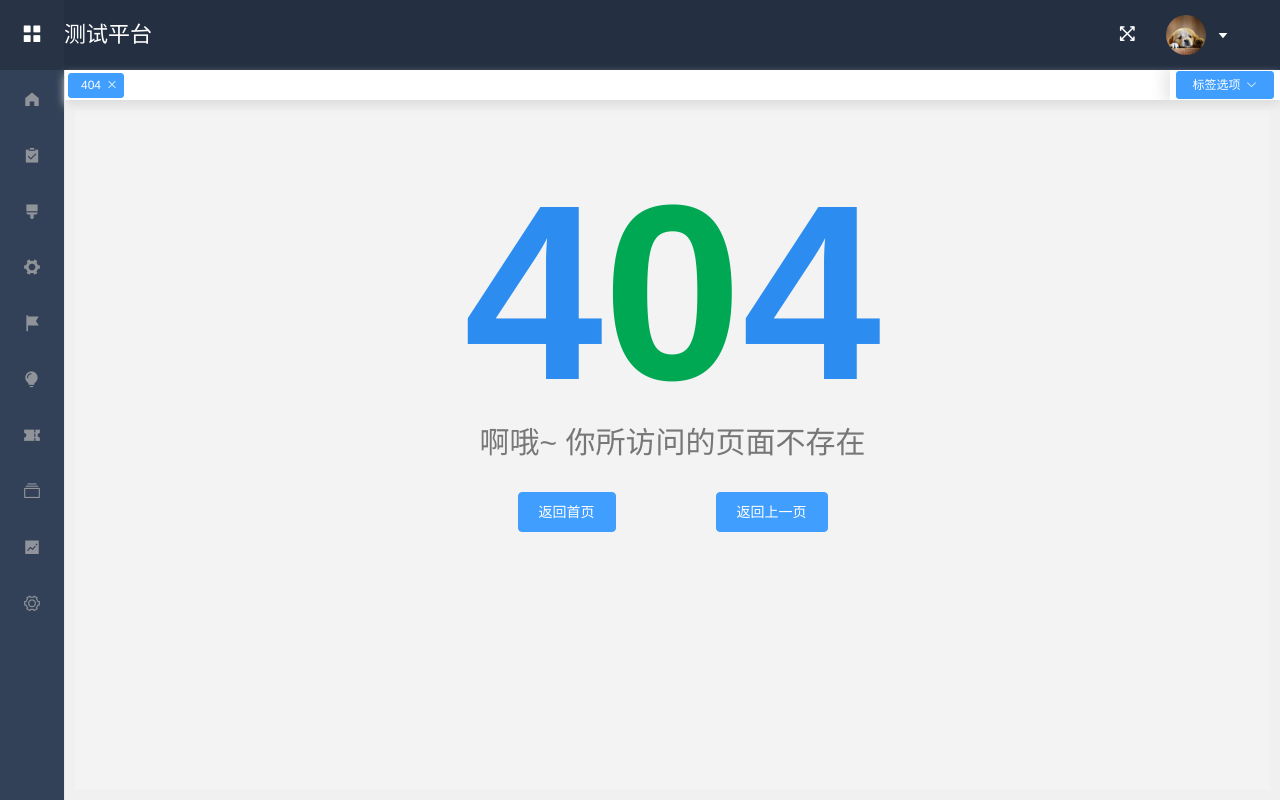
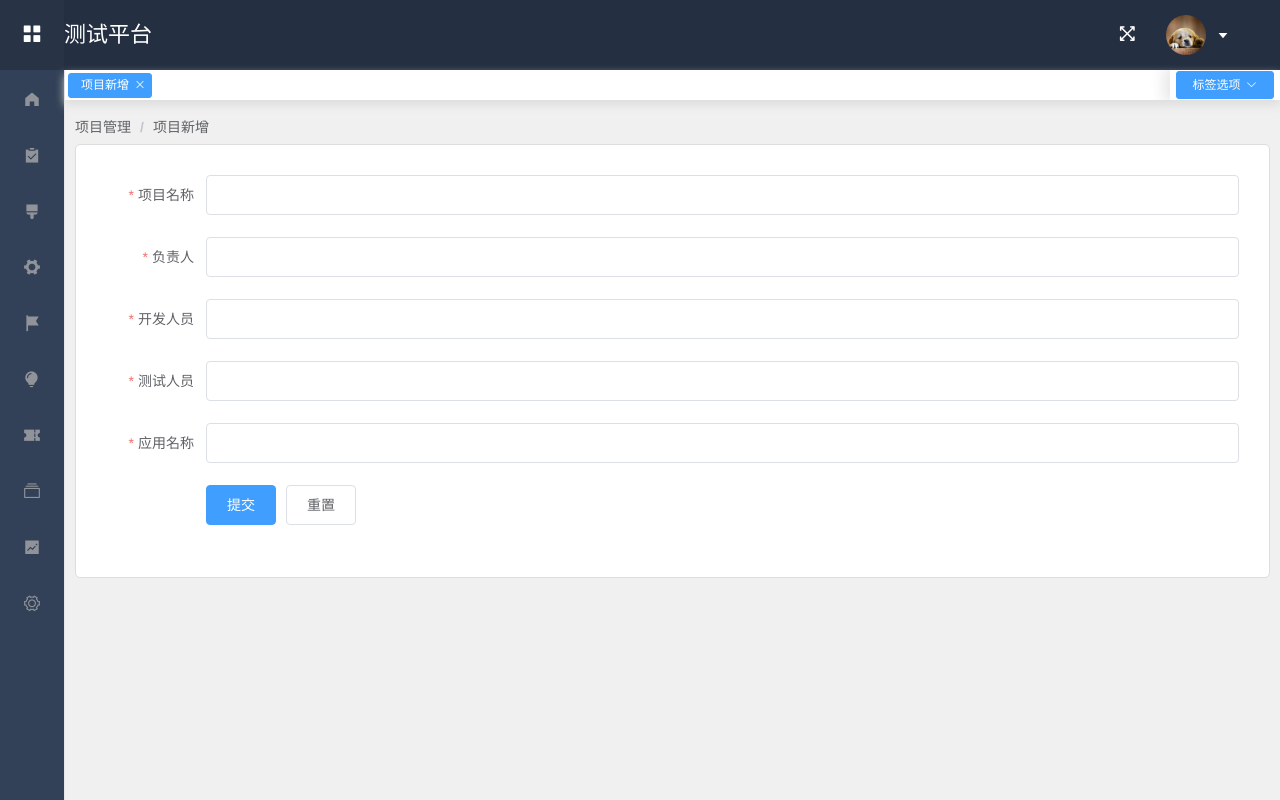
Before and after one commit to xifengxixi/platformFrontend, a Vue app: page /projects_add in a window 1280 px wide. Before the commit this address led to /404. Built offline with nearby package versions, Linux system fonts and the light colour scheme; a small style sheet from the web is missing.

Commit message:
项目列表新增删除操作，新增项目新增页面

```diff
--- a/src/api/project.js
+++ b/src/api/project.js
@@ -27,4 +27,14 @@ export default{
     editProject(id, params) {
         return http.put(`/projects/${id}/`, params)
     },
+
+    // 删除项目
+    deleteProject(id) {
+        return http.delete(`/projects/${id}/`)
+    },
+
+    // 新增项目
+    createProject(params) {
+        return http.post(`/projects/`, params)
+    }
 }
--- /dev/null
+++ b/src/components/page/ProjectAdd.vue
@@ -0,0 +1,114 @@
+<template>
+    <div>
+        <div class="crumbs">
+            <el-breadcrumb separator="/">
+                <el-breadcrumb-item>项目管理</el-breadcrumb-item>
+                <el-breadcrumb-item>项目新增</el-breadcrumb-item>
+            </el-breadcrumb>
+        </div>
+        <div class="container">
+            <el-form :model="form" status-icon :rules="rules" ref="form" label-width="100px">
+                <el-form-item label="项目名称" prop="name">
+                    <el-input v-model="form.name" clearable @focus="clearValidate('name')"></el-input>
+                </el-form-item>
+                <el-form-item label="负责人" prop="leader">
+                    <el-input v-model="form.leader" clearable @focus="clearValidate('leader')"></el-input>
+                </el-form-item>
+                <el-form-item label="开发人员" prop="programmer">
+                    <el-input v-model="form.programmer" clearable @focus="clearValidate('programmer')"></el-input>
+                </el-form-item>
+                <el-form-item label="测试人员" prop="tester">
+                    <el-input v-model="form.tester" clearable @focus="clearValidate('tester')"></el-input>
+                </el-form-item>
+                <el-form-item label="应用名称" prop="publish_app">
+                    <el-input v-model="form.publish_app" clearable @focus="clearValidate('publish_app')"></el-input>
+                </el-form-item>
+
+                <el-form-item>
+                    <el-button type="primary" @click="submitForm('form')">提交</el-button>
+                    <el-button @click="resetForm('form')">重置</el-button>
+                </el-form-item>
+            </el-form>
+        </div>
+    </div>
+</template>
+
+<script>
+import api from '@/api/project';
+
+export default {
+    data() {
+        var validateProjectName = (rule, value, callback) => {
+            console.log(value);
+            console.log(value.length);
+            var len = value.length;
+            if (len === 0) {
+                callback(new Error('请输入项目名称'));
+            } else if (len > 20) {
+                callback(new Error('项目名称不能超过20个字符'));
+            } else {
+                callback()
+            }
+        };
+        return {
+            form: {
+                name: '',
+                leader: '',
+                programmer: '',
+                tester: '',
+                publish_app: ''
+            },
+            rules: {
+                name: [
+                    { validator: validateProjectName, trigger: 'blur', required: true }
+                ],
+                leader: [
+                    { message: '请输入项目负责人', trigger: 'blur', required: true }
+                ],
+                programmer: [
+                    { message: '请输入开发人员', trigger: 'blur', required: true }
+                ],
+                tester: [
+                    { message: '请输入测试人员', trigger: 'blur', required: true }
+                ],
+                publish_app: [
+                    { message: '请输入应用名称', trigger: 'blur', required: true }
+                ],
+            }
+        };
+    },
+    methods: {
+        submitForm(formName) {
+            this.$refs[formName].validate((valid) => {
+                if (valid) {
+                    let that = this
+                    api.createProject(this.form)
+                    .then(response => {
+                        this.$message.success('新增项目成功！');
+                        // 1秒后刷新
+                        setInterval(function () {
+                            that.$router.go();
+                        }, 1000);
+                    })
+                    .catch(error => {
+                        this.$message.error('服务器错误');
+                    })
+                } else {
+                    this.$message.error('参数有误')
+                    return false;
+                }
+            });
+        },
+        resetForm(formName) {
+            this.$refs[formName].resetFields();
+        },
+        clearValidate(prop) {
+            this.$refs['form'].clearValidate(prop);
+        }
+    }
+}
+</script>
+
+<style>
+
+</style>
--- a/src/components/page/ProjectList.vue
+++ b/src/components/page/ProjectList.vue
@@ -120,6 +120,16 @@
         <el-button type="primary" @click="saveEdit">确 定</el-button>
       </span>
     </el-dialog>
+
+    <!-- 删除提示框 -->
+    <el-dialog title="删除项目" :visible.sync="delVisible" width="30%" center>
+      <div class="del-dialog-cnt">删除不可恢复，是否确定删除？</div>
+      <span slot="footer" class="dialog-footer">
+        <el-button @click="delVisible = false">取 消</el-button>
+        <el-button type="primary" @click="deleteRow">确 定</el-button>
+      </span>
+    </el-dialog>
+
   </div>
 </template>
 
@@ -286,6 +296,19 @@
             this.$message.error('服务器错误');
           })
         },
+
+        deleteRow() {
+          api.deleteProject(this.project_id)
+          .then(response => {
+            this.$message.success('删除成功')
+            this.delVisible = false;
+            this.getData();
+          })
+          .catch(error => {
+            this.delVisible = false;
+            this.$message.error('服务器错误')
+          })
+        }
       }
     }
 </script>
--- a/src/router/index.js
+++ b/src/router/index.js
@@ -25,6 +25,12 @@ let router = new Router({
 					component: resolve => require(['@/components/page/ProjectList.vue'], resolve),
 					meta: { title: '项目列表' },
 					name: 'projects_list'
+				},
+				{
+					path: '/projects_add',
+					component: resolve => require(['@/components/page/ProjectAdd.vue'], resolve),
+					meta: { title: '项目新增' },
+					name: 'projects_add'
 				},
 				{
 					path: '/interfaces_list',
```
